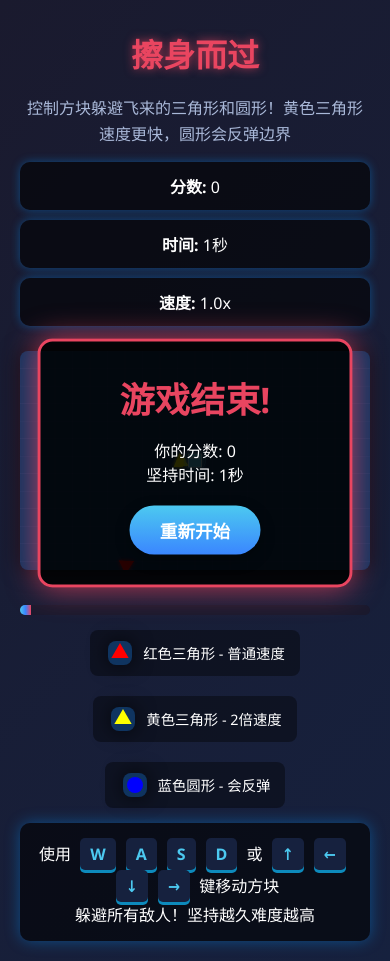
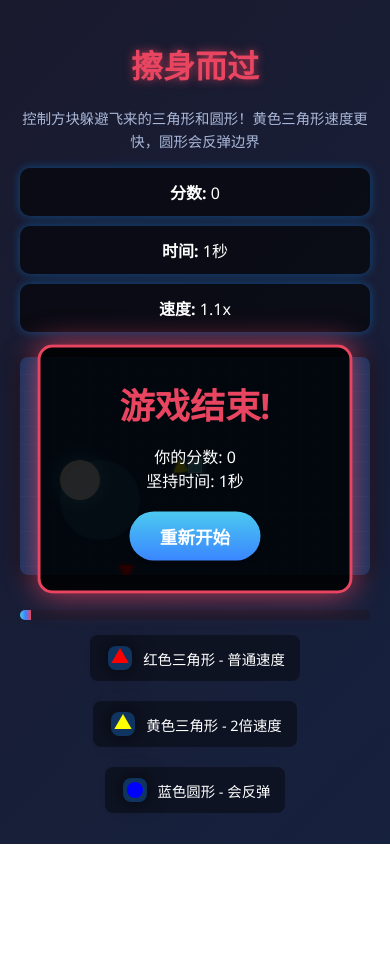
Before and after one commit to xxt1115/close-call, a plain HTML site: page index.html in a window 390 px wide. Both pictures are taken after a click on the button "重新开始". After the commit the page ends 844 px from the top, so only its background shows below. Drawn offline with Linux system fonts and the light colour scheme.

Commit message:
加入虚拟摇杆

```diff
--- a/index.html
+++ b/index.html
@@ -2,13 +2,14 @@
 <html lang="zh">
 <head>
     <meta charset="UTF-8">
-    <meta name="viewport" content="width=device-width, initial-scale=1.0">
+    <meta name="viewport" content="width=device-width, initial-scale=1.0, maximum-scale=1.0, user-scalable=no">
     <title>擦身而过</title>
     <style>
         * {
             box-sizing: border-box;
             margin: 0;
             padding: 0;
+            touch-action: none;
         }
 
         body {
@@ -189,7 +190,52 @@
             color: #a9b8d8;
         }
 
-        @media (max-width: 600px) {
+        /* 虚拟摇杆样式 */
+        .virtual-joystick {
+            position: absolute;
+            bottom: 40px;
+            left: 40px;
+            display: none;
+            z-index: 5;
+        }
+
+        .joystick-base {
+            width: 100px;
+            height: 100px;
+            border-radius: 50%;
+            background: rgba(76, 201, 240, 0.25);
+            backdrop-filter: blur(5px);
+            display: flex;
+            align-items: center;
+            justify-content: center;
+            position: relative;
+        }
+
+        .joystick-head {
+            width: 50px;
+            height: 50px;
+            border-radius: 50%;
+            background: rgba(255, 255, 255, 0.9);
+            position: absolute;
+            transform: translate(-50%, -50%);
+            box-shadow: 0 0 15px rgba(76, 201, 240, 0.7);
+            transition: transform 0.1s;
+            pointer-events: none;
+        }
+
+        @media (max-width: 768px) {
+            .virtual-joystick {
+                display: block;
+            }
+
+            .instructions p {
+                font-size: 0.9rem;
+            }
+
+            .controls {
+                display: none;
+            }
+
             .game-header {
                 flex-direction: column;
             }
@@ -200,6 +246,27 @@
 
             h1 {
                 font-size: 2rem;
+            }
+
+            canvas {
+                width: 100%;
+            }
+
+            .joystick-base {
+                width: 80px;
+                height: 80px;
+            }
+
+            .joystick-head {
+                width: 40px;
+                height: 40px;
+            }
+        }
+
+        @media (max-height: 700px) {
+            .virtual-joystick {
+                bottom: 20px;
+                left: 20px;
             }
         }
     </style>
@@ -225,6 +292,12 @@
 
     <div class="game-container">
         <canvas id="gameCanvas" width="800" height="500"></canvas>
+
+        <div class="virtual-joystick">
+            <div class="joystick-base">
+                <div class="joystick-head"></div>
+            </div>
+        </div>
 
         <div id="gameOver" class="game-over">
             <h2>游戏结束!</h2>
@@ -289,8 +362,13 @@
             enemySpawnInterval: 1500, // 初始生成间隔(毫秒)
             minSpawnInterval: 400,   // 最小生成间隔
             keys: {},
-            particles: []
+            particles: [],
+            isTouchActive: false
         };
+
+        // 摇杆元素
+        const joystickBase = document.querySelector('.joystick-base');
+        const joystickHead = document.querySelector('.joystick-head');
 
         // 初始化预览图形
         function initPreviews() {
@@ -596,6 +674,7 @@
         function updatePlayer() {
             const player = gameState.player;
 
+            // 处理键盘控制
             if (gameState.keys['ArrowUp'] || gameState.keys['w'] || gameState.keys['W']) {
                 player.y -= player.speed;
             }
@@ -609,6 +688,12 @@
                 player.x += player.speed;
             }
 
+            // 处理摇杆控制（优先于键盘）
+            if (gameState.isTouchActive) {
+                player.x += gameState.touchX * player.speed;
+                player.y += gameState.touchY * player.speed;
+            }
+
             // 边界检查
             if (player.x < 0) player.x = 0;
             if (player.y < 0) player.y = 0;
@@ -620,41 +705,23 @@
         function updateGame() {
             if (gameState.gameOver) return;
 
-            // === 可调节参数 ===
-            const timePerFrame = 0.016;             // 每帧时间（约60FPS）
-            const baseSpeed = 1.0;                  // 游戏初始速度
-            const speedIncreaseInterval = 60;       // 每隔 N 秒速度增加1倍（原为30）
-            const maxSpeedMultiplier = 3;           // 最多额外加速倍数（总速度最多 baseSpeed + max）
-            const spawnBaseInterval = 1500;         // 初始敌人生成间隔（毫秒）
-            const spawnDecreasePerSecond = 10;      // 每秒减少的生成间隔（原为20）
-
-            // === 更新时间 ===
+            const timePerFrame = 0.016;
             gameState.gameTime += timePerFrame;
 
-            // === 更新游戏速度（随时间增长）===
-            // 游戏速度 = baseSpeed + gameTime / speedIncreaseInterval（最多额外提升maxSpeedMultiplier）
-            gameState.gameSpeed = baseSpeed + Math.min(gameState.gameTime / speedIncreaseInterval, maxSpeedMultiplier);
+            // 随时间增加游戏难度
+            const timeFactor = gameState.gameTime / 30;
+            gameState.gameSpeed = 1.0 + Math.min(timeFactor, 2);
+            gameState.enemySpawnInterval = Math.max(gameState.minSpawnInterval, 1500 - gameState.gameTime * 10);
 
-            // === 更新敌人生成间隔（随时间减少）===
-            // 每秒减少一定毫秒，生成频率加快，最低不小于 minSpawnInterval
-            gameState.enemySpawnInterval = Math.max(
-                gameState.minSpawnInterval,
-                spawnBaseInterval - (gameState.gameTime * spawnDecreasePerSecond)
-            );
+            document.getElementById('time').textContent = Math.floor(gameState.gameTime);
+            document.getElementById('speed').textContent = gameState.gameSpeed.toFixed(1) + 'x';
+            document.getElementById('difficultyProgress').style.width = Math.min(100, timeFactor * 50) + '%';
 
-            // === 更新 UI 显示 ===
-            document.getElementById('time').textContent = Math.floor(gameState.gameTime); // 显示游戏时间（取整秒）
-            document.getElementById('speed').textContent = gameState.gameSpeed.toFixed(1) + 'x'; // 显示速度倍率
-            document.getElementById('difficultyProgress').style.width =
-                Math.min(100, gameState.gameTime / speedIncreaseInterval * 100) + '%'; // 难度条进度
-
-            // === 核心游戏流程 ===
-            spawnEnemy();       // 生成敌人（依据 enemySpawnInterval 控制）
-            updatePlayer();     // 更新玩家位置（响应键盘输入）
-            updateEnemies();    // 更新所有敌人移动、检测碰撞
-            updateParticles();  // 更新粒子效果（如爆炸、轨迹等）
+            spawnEnemy();
+            updatePlayer();
+            updateEnemies();
+            updateParticles();
         }
-
 
         // 绘制游戏
         function drawGame() {
@@ -721,12 +788,16 @@
             gameState.gameOver = false;
             gameState.enemySpawnInterval = 1500;
             gameState.particles = [];
+            gameState.isTouchActive = false;
 
             document.getElementById('score').textContent = '0';
             document.getElementById('time').textContent = '0';
             document.getElementById('speed').textContent = '1.0x';
             document.getElementById('difficultyProgress').style.width = '0%';
             document.getElementById('gameOver').style.display = 'none';
+
+            // 重置摇杆位置
+            joystickHead.style.transform = 'translate(-50%, -50%)';
         }
 
         // 键盘事件监听
@@ -741,6 +812,56 @@
         // 重新开始按钮
         document.getElementById('restartBtn').addEventListener('click', restartGame);
 
+        // 摇杆控制逻辑
+        function setupJoystick() {
+            let joystickRect = joystickBase.getBoundingClientRect();
+            const centerX = joystickRect.left + joystickRect.width/2;
+            const centerY = joystickRect.top + joystickRect.height/2;
+            const maxDist = joystickRect.width/2 - joystickHead.offsetWidth/2;
+
+            // 开始触摸
+            joystickBase.addEventListener('touchstart', (e) => {
+                e.preventDefault();
+                gameState.isTouchActive = true;
+                updateJoystickPosition(e.touches[0].clientX, e.touches[0].clientY, centerX, centerY, maxDist);
+            });
+
+            // 触摸移动
+            document.addEventListener('touchmove', (e) => {
+                if (gameState.isTouchActive) {
+                    e.preventDefault();
+                    updateJoystickPosition(e.touches[0].clientX, e.touches[0].clientY, centerX, centerY, maxDist);
+                }
+            }, { passive: false });
+
+            // 结束触摸
+            document.addEventListener('touchend', (e) => {
+                if (gameState.isTouchActive) {
+                    gameState.isTouchActive = false;
+                    gameState.touchX = 0;
+                    gameState.touchY = 0;
+                    joystickHead.style.transform = 'translate(-50%, -50%)';
+                }
+            });
+        }
+
+        // 更新摇杆位置
+        function updateJoystickPosition(clientX, clientY, centerX, centerY, maxDist) {
+            const diffX = clientX - centerX;
+            const diffY = clientY - centerY;
+            const dist = Math.min(Math.sqrt(diffX * diffX + diffY * diffY), maxDist);
+            const angle = Math.atan2(diffY, diffX);
+
+            const moveX = Math.cos(angle) * dist;
+            const moveY = Math.sin(angle) * dist;
+
+            joystickHead.style.transform = `translate(${moveX}px, ${moveY}px)`;
+
+            // 计算摇杆方向向量
+            gameState.touchX = Math.cos(angle) * (dist / maxDist);
+            gameState.touchY = Math.sin(angle) * (dist / maxDist);
+        }
+
         // 游戏循环
         function gameLoop() {
             updateGame();
@@ -750,7 +871,29 @@
 
         // 初始化游戏
         initPreviews();
+        setupJoystick(); // 添加摇杆事件
         gameLoop();
+
+        // 处理窗口大小变化
+        window.addEventListener('resize', () => {
+            const gameContainer = document.querySelector('.game-container');
+            const aspectRatio = 800/500; // 原始宽高比
+            let newWidth = gameContainer.clientWidth;
+            let newHeight = newWidth / aspectRatio;
+
+            // 如果高度超出容器，则调整宽度
+            if (newHeight > window.innerHeight - 200) {
+                newHeight = window.innerHeight - 200;
+                newWidth = newHeight * aspectRatio;
+            }
+
+            canvas.width = newWidth;
+            canvas.height = newHeight;
+
+            // 重置玩家位置
+            gameState.player.x = canvas.width / 2 - 15;
+            gameState.player.y = canvas.height / 2 - 15;
+        });
     </script>
 </body>
 </html>
```
